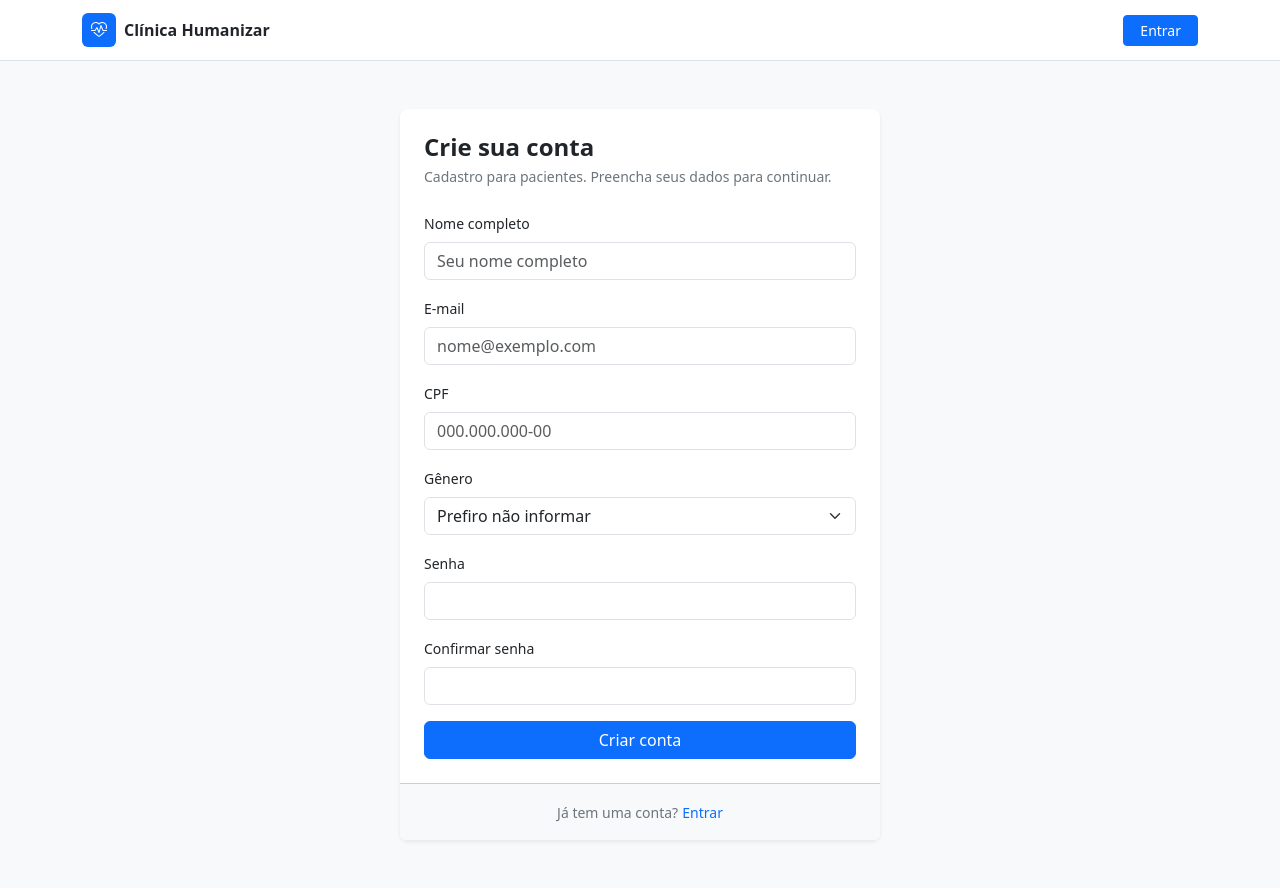
After one commit to davieoliveira/clinica-humanizar-django, a Django app: page /cadastro/ in a window 1280 px wide. The commit adds this page. Run offline with Django 5.2, Linux system fonts and the light colour scheme.

Commit message:
Implementada funciondalidade de criar uma conta (paciente)

```diff
--- /dev/null
+++ b/templates/cadastro.html
@@ -0,0 +1,63 @@
+{% extends "base.html" %}
+
+{% block title %}Cadastro | Clínica Humanizar{% endblock %}
+
+{% block content %}
+<div class="container-fluid bg-light d-flex justify-content-center align-items-center py-5">
+
+    <div class="card shadow-sm border-0 rounded-3" style="width: 100%; max-width: 480px;">
+
+        <div class="card-body p-4">
+
+            <h4 class="fw-semibold mb-1">Crie sua conta</h4>
+
+            <p class="text-secondary small mb-4">
+                Cadastro para pacientes. Preencha seus dados para continuar.
+            </p>
+
+            <form method="POST" novalidate>
+
+                {% csrf_token %}
+
+                <!-- Erros que não pertencem a um campo específico -->
+                {% if form.non_field_errors %}
+                    <div class="alert alert-danger small">
+                        {% for erro in form.non_field_errors %}{{ erro }}{% endfor %}
+                    </div>
+                {% endif %}
+
+                <!-- Cada campo do formulário (rótulo, input e erros) -->
+                {% for campo in form %}
+                    <div class="mb-3">
+                        <label for="{{ campo.id_for_label }}" class="form-label small fw-medium">
+                            {{ campo.label }}
+                        </label>
+
+                        {{ campo }}
+
+                        {% for erro in campo.errors %}
+                            <div class="text-danger small mt-1">{{ erro }}</div>
+                        {% endfor %}
+                    </div>
+                {% endfor %}
+
+                <button type="submit" class="btn btn-primary w-100">
+                    Criar conta
+                </button>
+
+            </form>
+
+        </div>
+
+        <div class="card-footer bg-light text-center py-3">
+            <span class="text-secondary small">Já tem uma conta?</span>
+
+            <a href="{% url 'login' %}" class="small text-primary text-decoration-none fw-medium">
+                Entrar
+            </a>
+        </div>
+
+    </div>
+
+</div>
+{% endblock %}
--- a/templates/login.html
+++ b/templates/login.html
@@ -100,7 +100,7 @@
                 Ainda não tem uma conta?
             </span>
 
-            <a href="#" class="small text-primary text-decoration-none fw-medium">
+            <a href="{% url 'cadastro' %}" class="small text-primary text-decoration-none fw-medium">
                 Cadastre-se
             </a>
         </div>
--- /dev/null
+++ b/usuarios/forms.py
@@ -0,0 +1,103 @@
+import re
+from django import forms
+from django.contrib.auth.hashers import make_password
+from django.contrib.auth.password_validation import validate_password
+
+from .models import Usuario
+
+
+class CadastroPacienteForm(forms.ModelForm):
+
+    GENERO_CHOICES = [
+        ("", "Prefiro não informar"),
+        ("Masculino", "Masculino"),
+        ("Feminino", "Feminino"),
+        ("Outro", "Outro"),
+    ]
+
+    # redeclarei alguns campos para controlar melhor os dados
+    email_usuario = forms.EmailField(max_length=150, label="E-mail")
+    genero_usuario = forms.ChoiceField(
+        choices=GENERO_CHOICES, required=False, label="Gênero"
+    )
+
+    # Campos que não existem no model (a senha vira hash antes de salvar).
+    senha = forms.CharField(label="Senha", widget=forms.PasswordInput)
+    confirmar_senha = forms.CharField(
+        label="Confirmar senha", widget=forms.PasswordInput
+    )
+
+    class Meta:
+        model = Usuario
+        fields = ["nome_usuario", "email_usuario", "cpf_usuario", "genero_usuario"]
+        labels = {
+            "nome_usuario": "Nome completo",
+            "cpf_usuario": "CPF",
+        }
+
+    def __init__(self, *args, **kwargs):
+        super().__init__(*args, **kwargs)
+
+        # Classes do Bootstrap em todos os campos.
+        for nome, campo in self.fields.items():
+            classe = "form-select" if nome == "genero_usuario" else "form-control"
+            campo.widget.attrs["class"] = classe
+
+        self.fields["nome_usuario"].widget.attrs["placeholder"] = "Seu nome completo"
+        self.fields["email_usuario"].widget.attrs["placeholder"] = "nome@exemplo.com"
+        self.fields["cpf_usuario"].widget.attrs["placeholder"] = "000.000.000-00"
+
+    def clean_nome_usuario(self):
+        return self.cleaned_data["nome_usuario"].strip()
+
+    def clean_email_usuario(self):
+        # O login compara o e-mail
+        email = self.cleaned_data["email_usuario"].strip().lower()
+
+        if Usuario.objects.filter(email_usuario=email).exists():
+            raise forms.ValidationError("Já existe uma conta com esse e-mail.")
+
+        return email
+
+    def clean_cpf_usuario(self):
+        # Guarda apenas numeros
+        cpf = re.sub(r"\D", "", self.cleaned_data["cpf_usuario"])
+
+        if len(cpf) != 11:
+            raise forms.ValidationError("Informe um CPF com 11 números.")
+
+        if Usuario.objects.filter(cpf_usuario=cpf).exists():
+            raise forms.ValidationError("Já existe uma conta com esse CPF.")
+
+        return cpf
+
+    def clean(self):
+        dados = super().clean()
+        senha = dados.get("senha")
+        confirmar = dados.get("confirmar_senha")
+
+        if senha:
+            # Aplica os validadores do settings
+            try:
+                validate_password(senha)
+            except forms.ValidationError as erro:
+                self.add_error("senha", erro)
+
+        if senha and confirmar and senha != confirmar:
+            self.add_error("confirmar_senha", "As senhas não conferem.")
+
+        return dados
+
+    def save(self, commit=True):
+        usuario = super().save(commit=False)
+
+        usuario.senha_usuario = make_password(self.cleaned_data["senha"])
+        usuario.tipo_usuario = "paciente"
+        usuario.genero_usuario = self.cleaned_data["genero_usuario"] or None
+        usuario.crm_usuario = None
+        usuario.id_especialidade = None
+
+        if commit:
+            usuario.save()
+
+        return usuario
--- a/usuarios/urls.py
+++ b/usuarios/urls.py
@@ -5,6 +5,7 @@ urlpatterns = [
     path("", views.home, name="home"),
     path("login/", views.login_view, name="login"),
     path("logout/", views.logout_view, name="logout"),
+    path("cadastro/", views.cadastro_view, name="cadastro"),
     path("painel/", views.redirecionar_dashboard, name="redirecionar_dashboard"),
     path("administrador/", views.home_administrador, name="home_administrador"),
 ]
--- a/usuarios/views.py
+++ b/usuarios/views.py
@@ -3,7 +3,7 @@ from django.contrib import messages
 from django.contrib.auth.hashers import check_password
 from django.shortcuts import render, redirect
 from django.views.decorators.http import require_http_methods, require_POST
-
+from .forms import CadastroPacienteForm
 from .decorators import tipo_requerido
 from .models import Usuario
 
@@ -57,6 +57,34 @@ def login_view(request):
 
     return render(request, "login.html")
 
+# Cadastro de paciente (link "Cadastre-se" da tela de login).
+# Só cria usuários do tipo paciente; os demais perfis continuam sendo
+# criados por quem administra o sistema.
+@require_http_methods(["GET", "POST"])
+def cadastro_view(request):
+    # Quem já está logado não precisa se cadastrar.
+    if request.session.get("usuario_id"):
+        return redirect("redirecionar_dashboard")
+
+    if request.method == "POST":
+        form = CadastroPacienteForm(request.POST)
+
+        if form.is_valid():
+            try:
+                form.save()
+            except IntegrityError:
+                # Raro: alguém cadastrou o mesmo e-mail/CPF no mesmo instante.
+                form.add_error(None, "E-mail ou CPF já cadastrado.")
+            else:
+                messages.success(
+                    request, "Conta criada com sucesso! Faça login para continuar."
+                )
+                return redirect("login")
+    else:
+        form = CadastroPacienteForm()
+
+    return render(request, "cadastro.html", {"form": form})
+
 
 def redirecionar_dashboard(request):
     tipo = request.session.get("usuario_tipo")
```
